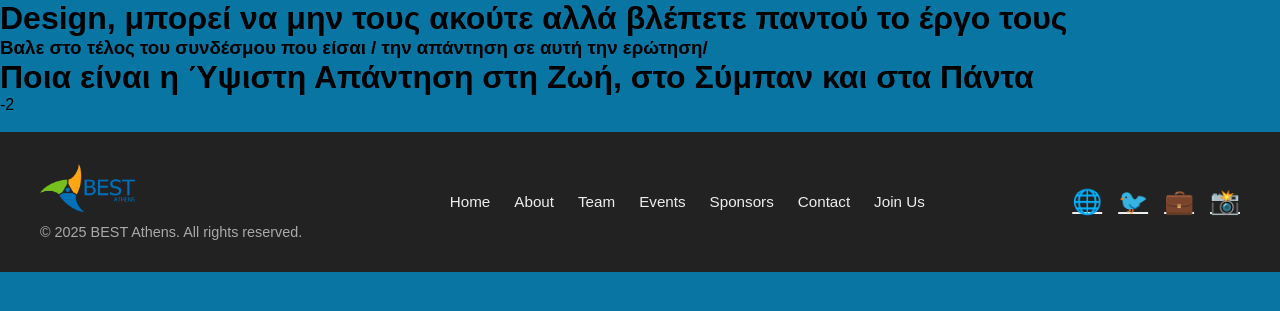
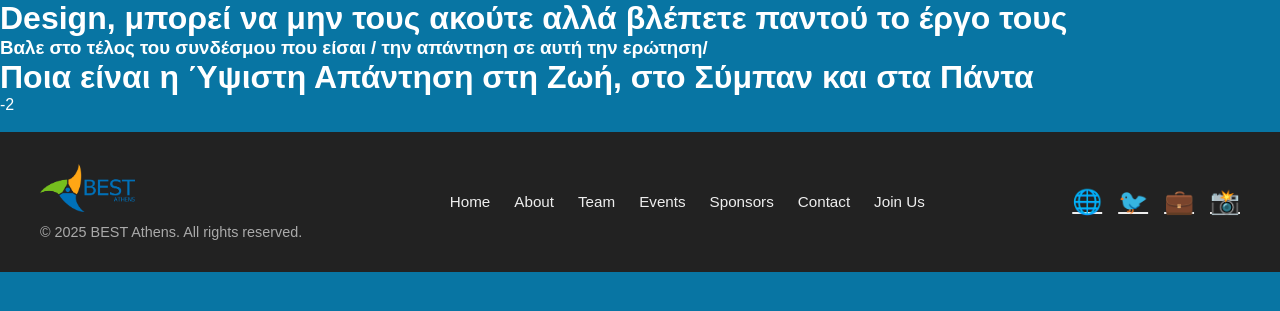
Before and after one commit to BESTAthens/mainsite, a Django app: page /clue4/ in a window 1280 px wide. Shown: the part 97-408 px from the top of the page. Run offline with Django 5.2, Linux system fonts and the light colour scheme.

Commit message:
the game 3.1

```diff
--- a/mainsite/site_app/templates/site_app/IT.html
+++ b/mainsite/site_app/templates/site_app/IT.html
@@ -5,6 +5,6 @@
 {% block content %}
 
 
-<h1> Να σκεφτείς να δηλώσεις IT </h1>
+<h1 style="color:#ffffff;"> Να σκεφτείς να δηλώσεις IT </h1>
 
 {% endblock %}
--- a/mainsite/site_app/templates/site_app/clue2.html
+++ b/mainsite/site_app/templates/site_app/clue2.html
@@ -4,11 +4,11 @@
 
 {% block content %}
 
-<p1> Όντως, η CR δεν είναι χορηγός, είναι αυτοί που βρίσκει τους χορηγούς</p1>
+<p1 style="color:#ffffff;"> Όντως, η CR δεν είναι χορηγός, είναι αυτοί που βρίσκει τους χορηγούς</p1>
 
 
-<h2> Κάποιος φόρτωσε ένα λάθος social media στο site ... </h2>
+<h2 style="color:#ffffff;"> Κάποιος φόρτωσε ένα λάθος social media στο site ... </h2>
 
-<h1> *4 </h1>
+<h1 style="color:#ffffff;"> *4 </h1>
 
 {% endblock %}
--- a/mainsite/site_app/templates/site_app/clue3.html
+++ b/mainsite/site_app/templates/site_app/clue3.html
@@ -4,12 +4,12 @@
 
 {% block content %}
 
-<p1> Πράγματι δεν έχουμε twitter, όμως η pr μας έχει φροντίσει για instagram, LinkedIn, youtube, tik tok και πολλά άλλα που είωαι στο χέρι σας να ανακαλύψετε </p1>
+<p1 style="color:#ffffff;"> Πράγματι δεν έχουμε twitter, όμως η pr μας έχει φροντίσει για instagram, LinkedIn, youtube, tik tok και πολλά άλλα που είωαι στο χέρι σας να ανακαλύψετε </p1>
 
 
-<h2> Στο Logo μας κρύβεται αυτός που το έφτιαξε </h2>
+<h2 style="color:#ffffff;"> Στο Logo μας κρύβεται αυτός που το έφτιαξε </h2>
 
-<p1> +20 </p1>
+<p1 style="color:#ffffff;"> +20 </p1>
 
 
 {% endblock %}
--- a/mainsite/site_app/templates/site_app/clue4.html
+++ b/mainsite/site_app/templates/site_app/clue4.html
@@ -4,12 +4,12 @@
 
 {% block content %}
 
-<h1> Design, μπορεί να μην τους ακούτε αλλά βλέπετε παντού το έργο τους</h1>
+<h1 style="color:#ffffff;"> Design, μπορεί να μην τους ακούτε αλλά βλέπετε παντού το έργο τους</h1>
 
-<h3> Βαλε στο τέλος του συνδέσμου που είσαι / την απάντηση σε αυτή την ερώτηση/ </h3>
+<h3 style="color:#ffffff;"> Βαλε στο τέλος του συνδέσμου που είσαι / την απάντηση σε αυτή την ερώτηση/ </h3>
 
-<h1> Ποια είναι η Ύψιστη Απάντηση στη Ζωή, στο Σύμπαν και στα Πάντα</h1>
+<h1 style="color:#ffffff;"> Ποια είναι η Ύψιστη Απάντηση στη Ζωή, στο Σύμπαν και στα Πάντα</h1>
 
-<p1> -2 </p1>
+<p1 style="color:#ffffff;"> -2 </p1>
 
 {% endblock %}
```
Also changed, not shown: mainsite/site_app/templates/site_app/clue1.html (+5 -3 lines).
